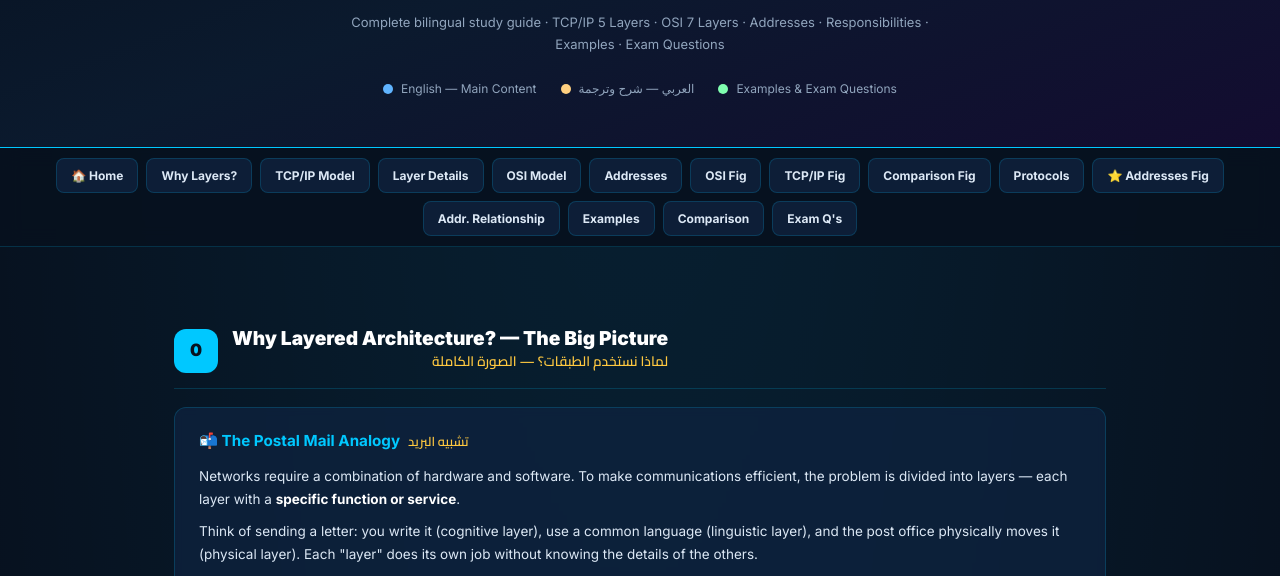
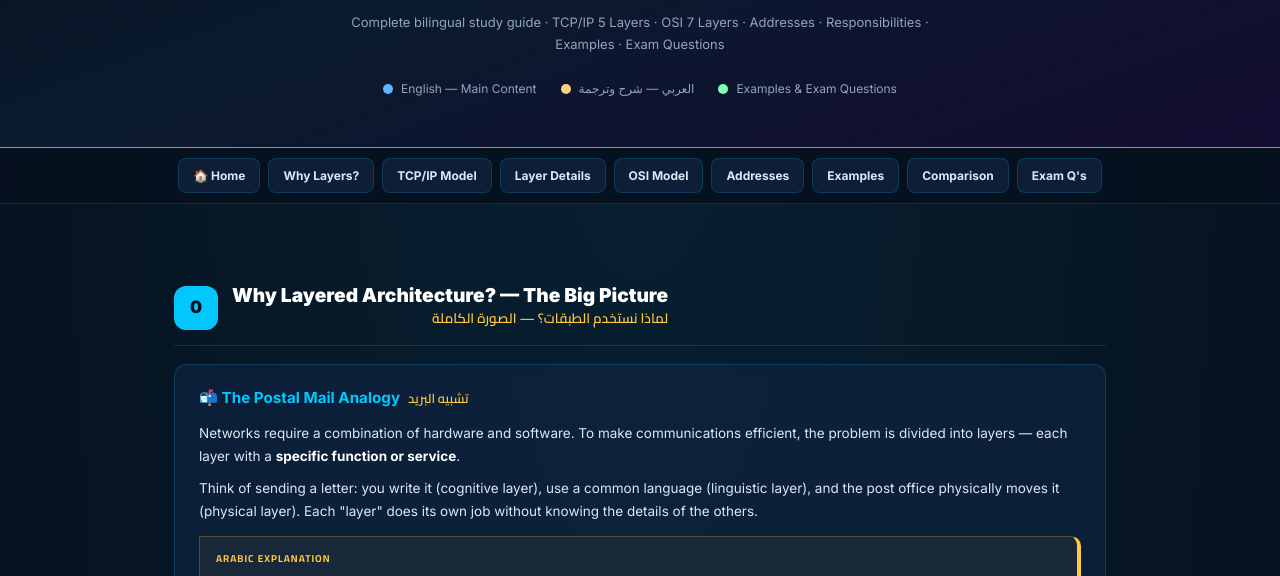
Before and after one commit to alaa-herz05/Networks-Data-Communications-Study-Hub, a plain HTML site: page chapter2.html in a window 1280 px wide. Shown: the part 201-777 px from the top of the page. Drawn offline with Linux system fonts and the light colour scheme.

Commit message:
Remove unused figure links from chapter2.html
Removed several figure links related to OSI and TCP/IP.

```diff
--- a/chapter2.html
+++ b/chapter2.html
@@ -1220,12 +1220,6 @@
     <a href="#layers-detail">Layer Details</a>
     <a href="#osi">OSI Model</a>
     <a href="#addresses">Addresses</a>
-    <a href="#osi-summary-fig">OSI Fig</a>
-    <a href="#tcpip-summary-fig">TCP/IP Fig</a>
-    <a href="#tcpip-osi-fig">Comparison Fig</a>
-    <a href="#protocols-fig">Protocols</a>
-    <a href="#addresses-fig">⭐ Addresses Fig</a>
-    <a href="#addresses-rel-fig">Addr. Relationship</a>
     <a href="#examples">Examples</a>
     <a href="#compare">Comparison</a>
     <a href="#questions">Exam Q's</a>
```
